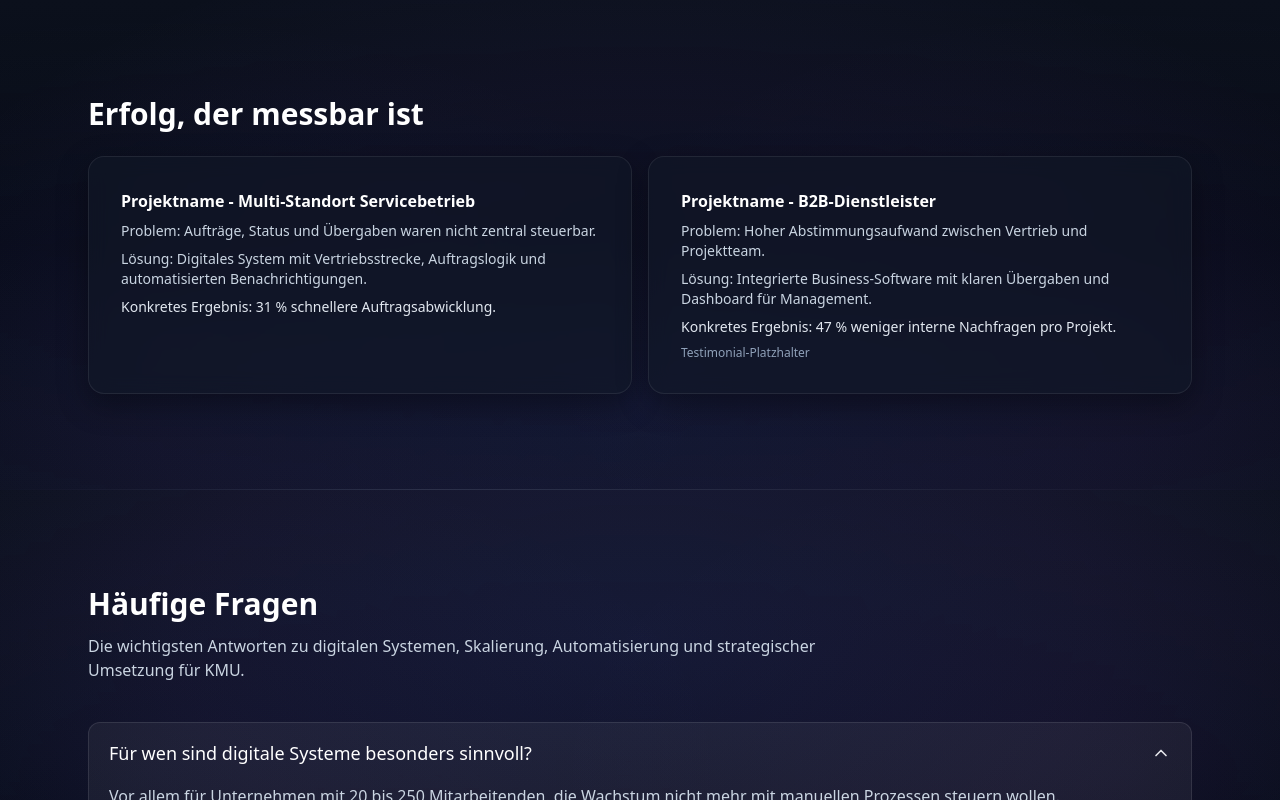
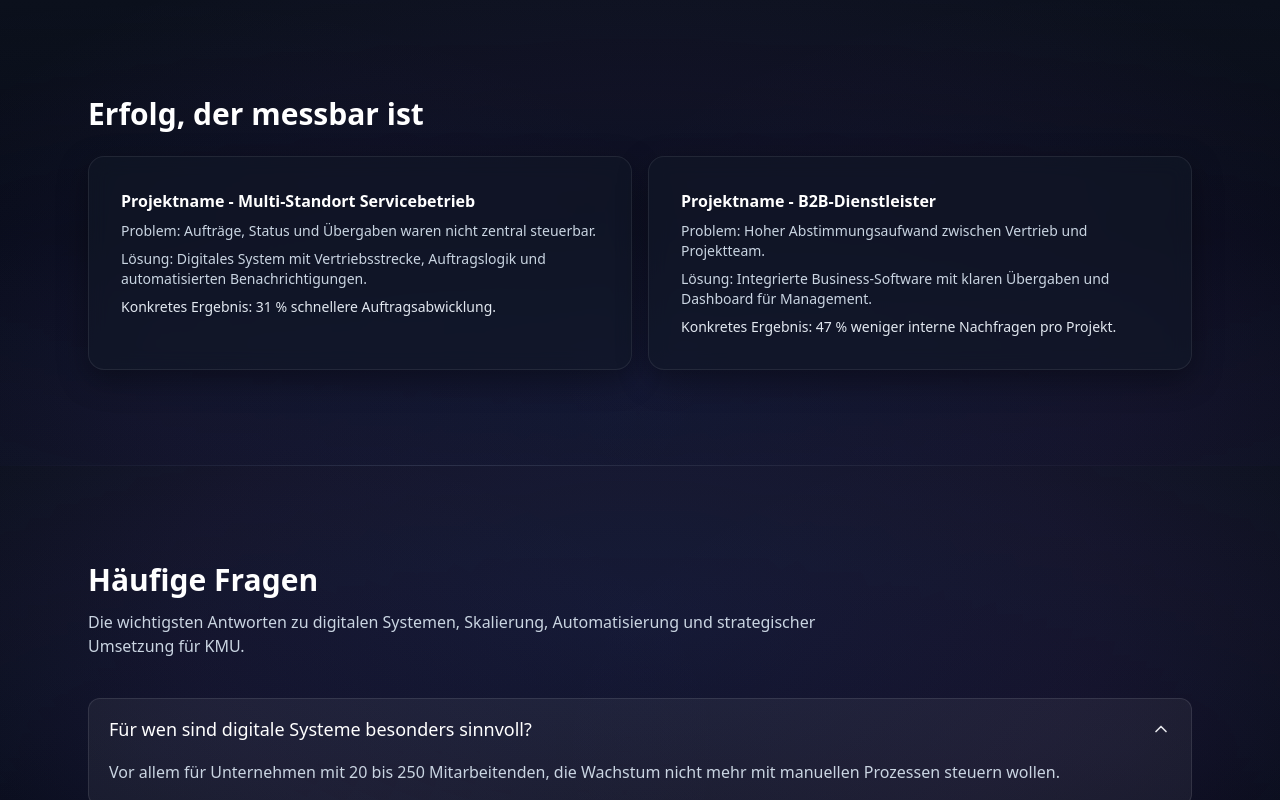
Before and after one commit to OpnyAI/codavo-website, a Next.js app: page /digitale-systeme in a window 1280 px wide. Shown: the part 2384-3184 px from the top of the page. Built offline with nearby package versions, Linux system fonts and the light colour scheme; no server answers.

Commit message:
page.tsx aktualisieren

```diff
--- a/src/app/digitale-systeme/page.tsx
+++ b/src/app/digitale-systeme/page.tsx
@@ -219,7 +219,6 @@ export default function DigitaleSystemePage() {
                 <p className="mt-2 text-sm text-slate-200">
                   Konkretes Ergebnis: 47 % weniger interne Nachfragen pro Projekt.
                 </p>
-                <p className="mt-2 text-xs text-slate-400">Testimonial-Platzhalter</p>
               </article>
             </div>
           </section>
```
